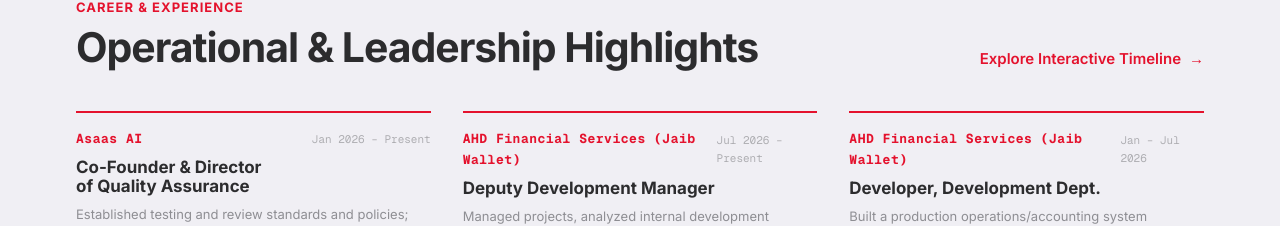
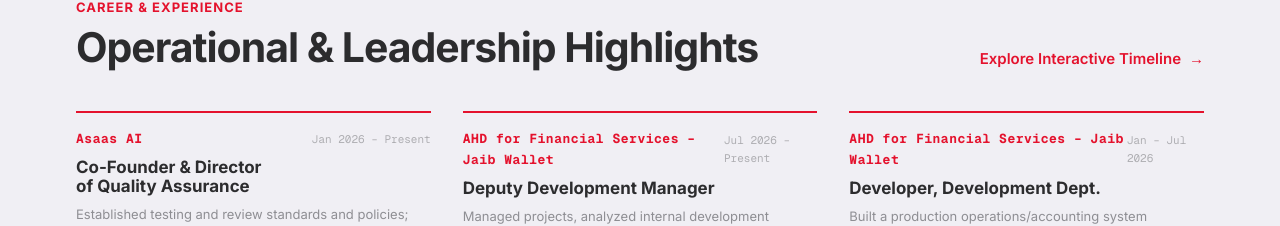
Before and after one commit to a2sn2/alhassan-portfolio, a Next.js app: page / in a window 1280 px wide. Shown: the part 1534-1760 px from the top of the page. Built offline with nearby package versions, Linux system fonts and the light colour scheme.

Commit message:
feat(content): use exact AHD employer wording from official CV

```diff
--- a/src/content/experience.ts
+++ b/src/content/experience.ts
@@ -25,7 +25,7 @@
     },
     {
       id: "ahd-financial-deputy",
-      company: "AHD Financial Services (Jaib Wallet)",
+      company: "AHD for Financial Services – Jaib Wallet",
       role: "Deputy Development Manager",
       period: "Jul 2026 – Present",
       location: "Sana'a",
@@ -42,7 +42,7 @@
     },
     {
       id: "ahd-financial-developer",
-      company: "AHD Financial Services (Jaib Wallet)",
+      company: "AHD for Financial Services – Jaib Wallet",
       role: "Developer, Development Dept.",
       period: "Jan – Jul 2026",
       location: "Sana'a",
@@ -53,7 +53,7 @@
     },
     {
       id: "ahd-financial-dev-trainee",
-      company: "AHD Financial Services (Jaib Wallet)",
+      company: "AHD for Financial Services – Jaib Wallet",
       role: "Development Trainee",
       period: "Dec 2025 – Jan 2026",
       location: "Sana'a",
@@ -64,7 +64,7 @@
     },
     {
       id: "ahd-financial-support-trainee",
-      company: "AHD Financial Services (Jaib Wallet)",
+      company: "AHD for Financial Services – Jaib Wallet",
       role: "Customer Service Trainee",
       period: "Sep – Dec 2025",
       location: "Sana'a",
```
